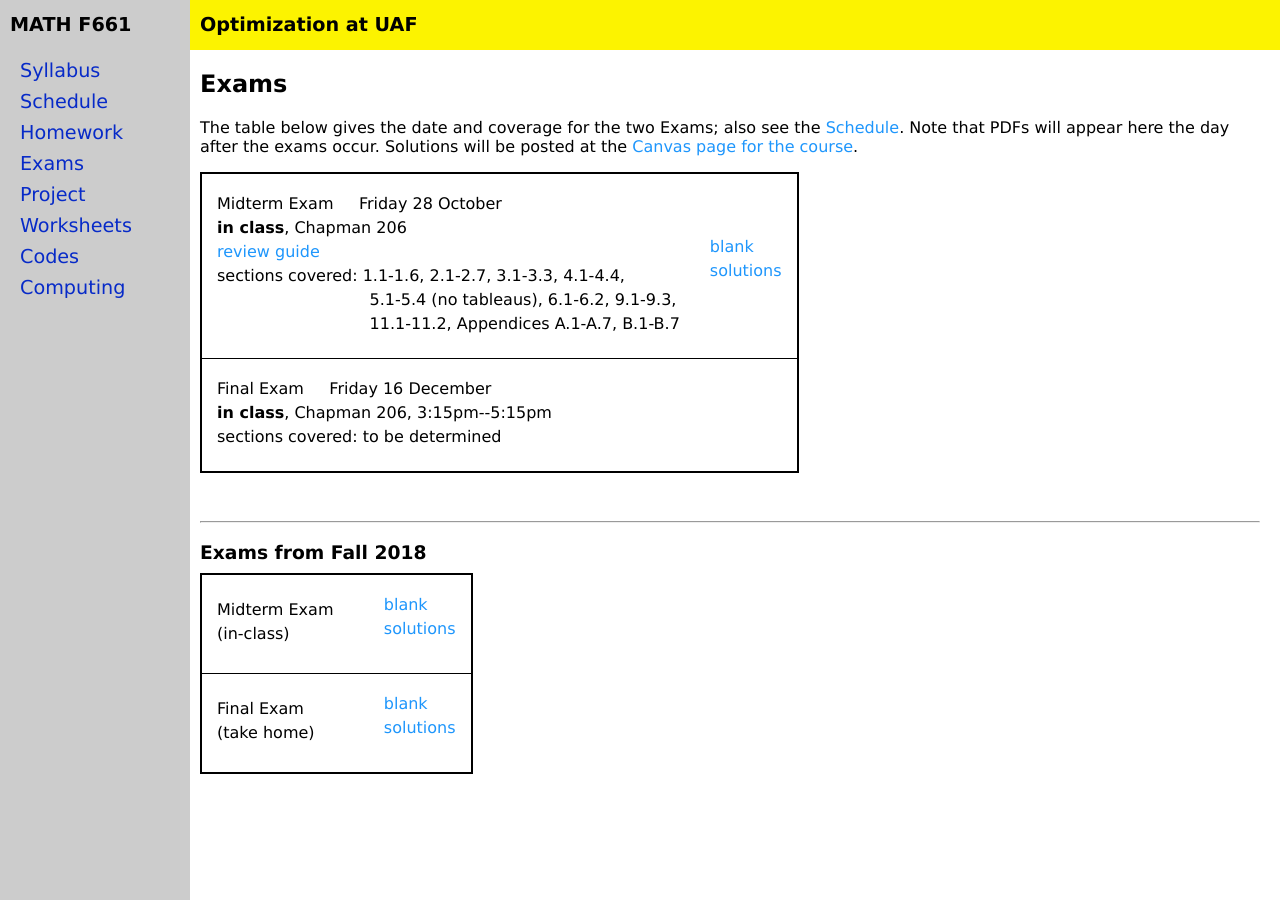
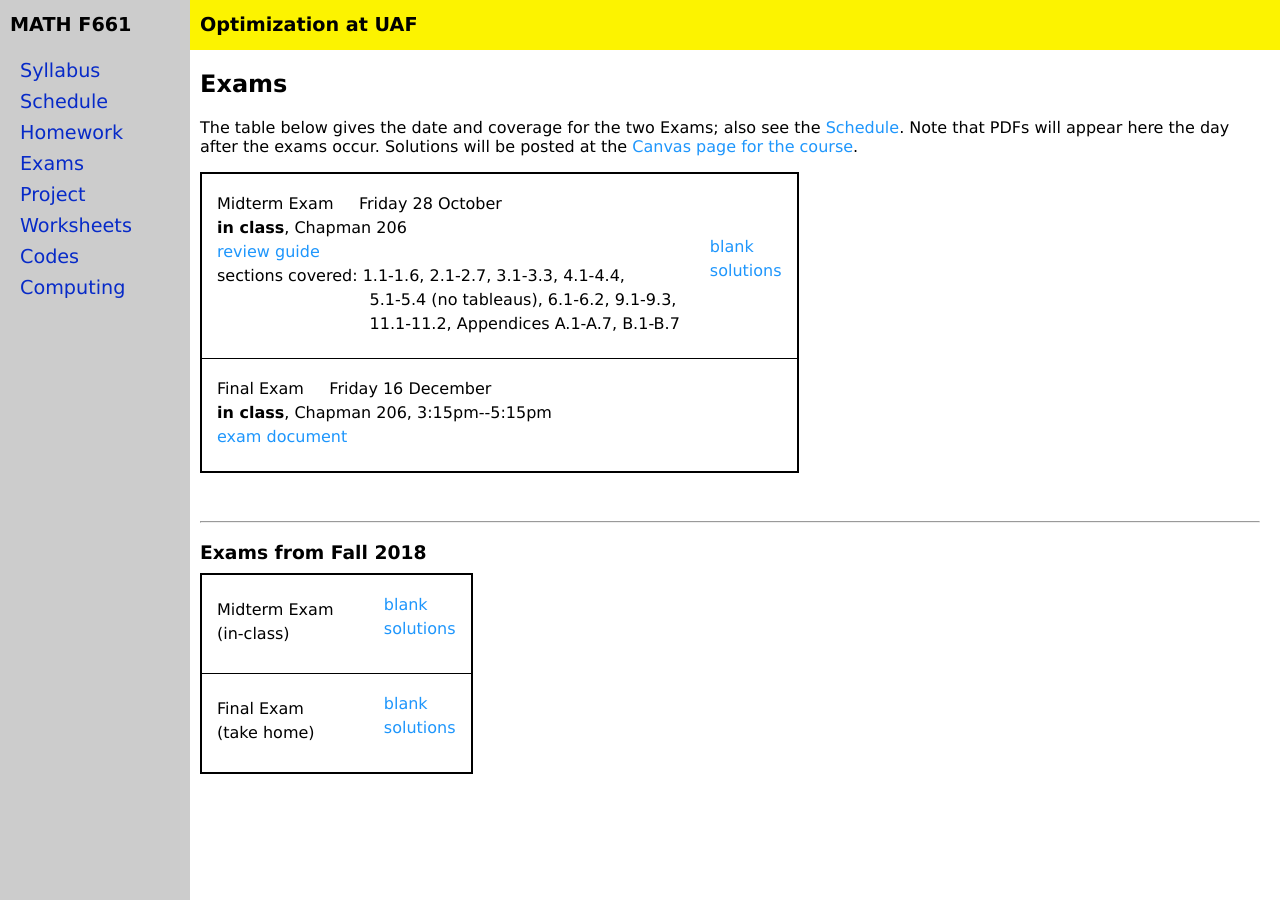
Before and after one commit to bueler/opt, a Jekyll site: the page built from exams.md, in a window 1280 px wide. Built offline with Jekyll 4.4.1, drawn with Linux system fonts in a browser that asks for light colours.

Commit message:
post final exam document

```diff
--- a/_data/exams.yml
+++ b/_data/exams.yml
@@ -13,5 +13,4 @@ exams:
 - name: Final Exam
   date: Friday 16 December
   info: <b>in class</b>, Chapman 206, 3:15pm--5:15pm
-  sections: to be determined
-  #blank: final.pdf
+  doc: finalessays.pdf
--- a/_includes/exam_table.md
+++ b/_includes/exam_table.md
@@ -15,6 +15,11 @@
 		  {% if exam.reviewsheet %}
 		  	<tr>
 			      <td><a href="{{ data.home }}/{{ exam.reviewsheet }}">review guide</a></td>
+			  </tr>
+			{% endif %}
+		  {% if exam.doc %}
+		  	<tr>
+			      <td><a href="{{ data.home }}/{{ exam.doc }}">exam document</a></td>
 			  </tr>
 			{% endif %}
 		  {% if exam.sections %}
```
Also changed, not shown: 1 other file.
